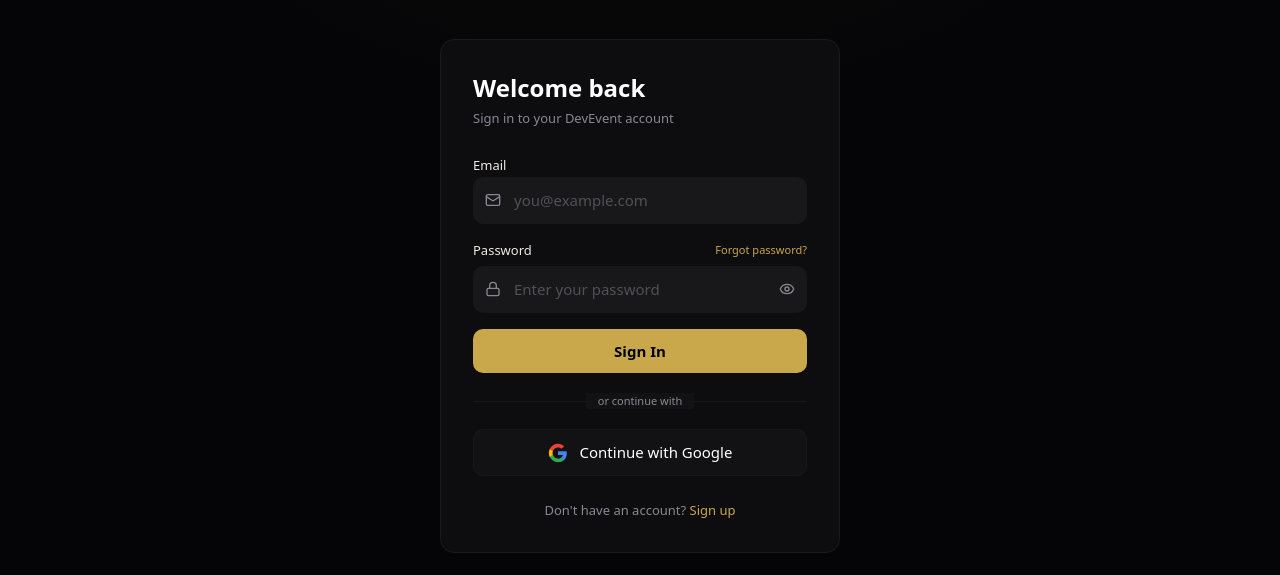
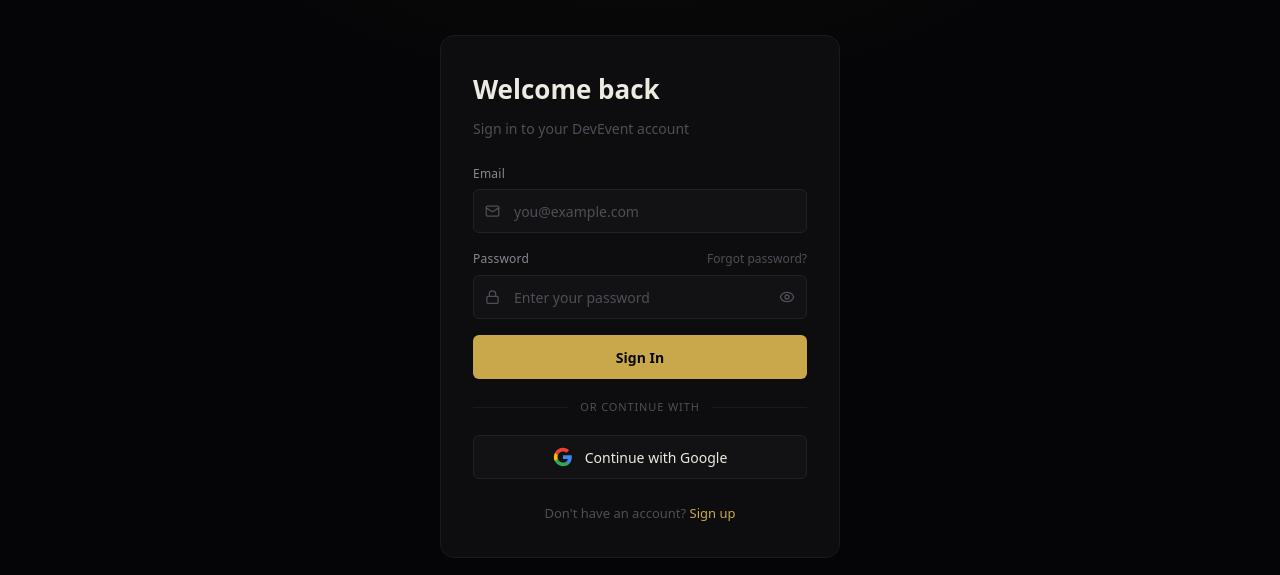
Before and after one commit to YashVarpe05/DevEvent, a Next.js app: page /login in a window 1280 px wide. Shown: the part 196-771 px from the top of the page. Built offline with nearby package versions, Linux system fonts and the light colour scheme; no server answers.

Commit message:
feat(auth): reskin login page dark theme

```diff
--- a/app/(auth)/login/page.tsx
+++ b/app/(auth)/login/page.tsx
@@ -49,24 +49,26 @@
 
 	return (
 		<div>
-			<h2 className="text-2xl font-bold text-white mb-1">Welcome back</h2>
-			<p className="text-light-200 text-sm mb-6">
+			<h2 style={{ fontFamily: 'var(--font-display)', fontSize: '26px', fontWeight: 600, color: 'var(--text-primary)', marginBottom: '6px' }}>
+				Welcome back
+			</h2>
+			<p style={{ fontSize: '14px', color: 'var(--text-muted)', marginBottom: '24px' }}>
 				Sign in to your DevEvent account
 			</p>
 
 			{error && (
-				<div className="mb-4 rounded-lg border border-red-500/30 bg-red-500/10 px-4 py-3 text-sm text-red-400">
+				<div style={{ border: '1px solid rgba(204,70,70,0.3)', background: 'rgba(204,70,70,0.06)', color: '#CC4646', borderRadius: 'var(--radius-md)', padding: '10px 14px', fontSize: '13px', marginBottom: '16px' }}>
 					{error}
 				</div>
 			)}
 
 			<form onSubmit={handleSubmit} className="space-y-4">
-				<div className="space-y-1.5">
-					<label htmlFor="login-email" className="text-sm text-light-100">
+				<div style={{ display: 'flex', flexDirection: 'column' }}>
+					<label htmlFor="login-email" style={{ fontSize: '12px', fontWeight: 500, color: 'var(--text-secondary)', letterSpacing: '0.02em', marginBottom: '6px' }}>
 						Email
 					</label>
 					<div className="relative">
-						<Mail className="absolute left-3 top-1/2 h-4 w-4 -translate-y-1/2 text-light-200" />
+						<Mail className="absolute left-[12px] top-1/2 -translate-y-1/2" style={{ color: 'var(--text-muted)', width: '15px', height: '15px' }} />
 						<input
 							id="login-email"
 							type="email"
@@ -74,25 +76,27 @@
 							onChange={(e) => setEmail(e.target.value)}
 							placeholder="you@example.com"
 							required
-							className="w-full rounded-lg border border-dark-200 bg-dark-200 py-2.5 pl-10 pr-4 text-white placeholder:text-light-200/50 focus:border-primary focus:outline-none focus:ring-1 focus:ring-primary transition-colors"
+							className="w-full text-[14px] outline-none transition-colors duration-150 placeholder:text-[var(--text-muted)] focus:border-[rgba(201,168,76,0.5)] focus:ring-[3px] focus:ring-[var(--gold-subtle)]"
+							style={{ height: '44px', background: 'var(--bg-elevated)', border: '1px solid var(--border)', borderRadius: 'var(--radius-md)', paddingLeft: '40px', paddingRight: '14px', color: 'var(--text-primary)' }}
 						/>
 					</div>
 				</div>
 
-				<div className="space-y-1.5">
-					<div className="flex items-center justify-between">
-						<label htmlFor="login-password" className="text-sm text-light-100">
+				<div style={{ display: 'flex', flexDirection: 'column' }}>
+					<div className="flex items-center justify-between" style={{ marginBottom: '6px' }}>
+						<label htmlFor="login-password" style={{ fontSize: '12px', fontWeight: 500, color: 'var(--text-secondary)', letterSpacing: '0.02em' }}>
 							Password
 						</label>
 						<Link
 							href="/forgot-password"
-							className="text-xs text-primary hover:text-primary/80 transition-colors"
+							className="hover:text-[var(--gold)] transition-colors duration-120"
+							style={{ fontSize: '12px', color: 'var(--text-muted)' }}
 						>
 							Forgot password?
 						</Link>
 					</div>
 					<div className="relative">
-						<Lock className="absolute left-3 top-1/2 h-4 w-4 -translate-y-1/2 text-light-200" />
+						<Lock className="absolute left-[12px] top-1/2 -translate-y-1/2" style={{ color: 'var(--text-muted)', width: '15px', height: '15px' }} />
 						<input
 							id="login-password"
 							type={showPassword ? "text" : "password"}
@@ -100,12 +104,14 @@
 							onChange={(e) => setPassword(e.target.value)}
 							placeholder="Enter your password"
 							required
-							className="w-full rounded-lg border border-dark-200 bg-dark-200 py-2.5 pl-10 pr-10 text-white placeholder:text-light-200/50 focus:border-primary focus:outline-none focus:ring-1 focus:ring-primary transition-colors"
+							className="w-full text-[14px] outline-none transition-colors duration-150 placeholder:text-[var(--text-muted)] focus:border-[rgba(201,168,76,0.5)] focus:ring-[3px] focus:ring-[var(--gold-subtle)]"
+							style={{ height: '44px', background: 'var(--bg-elevated)', border: '1px solid var(--border)', borderRadius: 'var(--radius-md)', paddingLeft: '40px', paddingRight: '40px', color: 'var(--text-primary)' }}
 						/>
 						<button
 							type="button"
 							onClick={() => setShowPassword(!showPassword)}
-							className="absolute right-3 top-1/2 -translate-y-1/2 text-light-200 hover:text-white transition-colors"
+							className="absolute right-3 top-1/2 -translate-y-1/2 transition-colors hover:text-[var(--text-primary)]"
+							style={{ color: 'var(--text-muted)' }}
 							aria-label={showPassword ? "Hide password" : "Show password"}
 						>
 							{showPassword ? (
@@ -120,11 +126,12 @@
 				<button
 					type="submit"
 					disabled={loading}
-					className="w-full rounded-lg bg-primary py-2.5 font-semibold text-black transition-all hover:bg-primary/90 disabled:opacity-50 disabled:cursor-not-allowed flex items-center justify-center gap-2"
+					className="w-full flex items-center justify-center gap-2 transition-colors duration-160 hover:bg-[var(--gold-bright)] disabled:opacity-50 disabled:cursor-not-allowed"
+					style={{ height: '44px', background: 'var(--gold)', color: 'var(--text-inverse)', fontWeight: 600, fontSize: '14px', borderRadius: 'var(--radius-md)', border: 'none', cursor: loading ? 'not-allowed' : 'pointer' }}
 				>
 					{loading ? (
 						<>
-							<Loader2 className="h-4 w-4 animate-spin" />
+							<Loader2 className="animate-spin" style={{ width: '16px', height: '16px', color: 'var(--text-inverse)' }} />
 							Signing in...
 						</>
 					) : (
@@ -137,10 +144,10 @@
 			<div className="mt-5">
 				<div className="relative mb-5">
 					<div className="absolute inset-0 flex items-center">
-						<div className="w-full border-t border-dark-200" />
+						<div className="w-full" style={{ borderTop: '1px solid var(--border-dim)' }} />
 					</div>
 					<div className="relative flex justify-center text-xs">
-						<span className="bg-dark-100 px-3 text-light-200">
+						<span style={{ background: 'var(--bg-surface)', padding: '0 12px', color: 'var(--text-muted)', fontSize: '11px', textTransform: 'uppercase', letterSpacing: '0.08em' }}>
 							or continue with
 						</span>
 					</div>
@@ -149,39 +156,29 @@
 				<button
 					onClick={handleGoogleSignIn}
 					disabled={googleLoading}
-					className="w-full rounded-lg border border-dark-200 bg-dark-200/50 py-2.5 font-medium text-white transition-all hover:bg-dark-200 disabled:opacity-50 disabled:cursor-not-allowed flex items-center justify-center gap-3"
+					className="w-full flex items-center justify-center gap-3 transition-all duration-160 hover:bg-[var(--bg-overlay)] hover:border-[var(--border-bright)] disabled:opacity-50 disabled:cursor-not-allowed"
+					style={{ height: '44px', background: 'var(--bg-elevated)', border: '1px solid var(--border)', borderRadius: 'var(--radius-md)', color: 'var(--text-primary)', fontSize: '14px', fontWeight: 500 }}
 				>
 					{googleLoading ? (
-						<Loader2 className="h-4 w-4 animate-spin" />
+						<Loader2 className="animate-spin" style={{ width: '16px', height: '16px' }} />
 					) : (
 						<svg className="h-5 w-5" viewBox="0 0 24 24">
-							<path
-								d="M22.56 12.25c0-.78-.07-1.53-.2-2.25H12v4.26h5.92a5.06 5.06 0 0 1-2.2 3.32v2.77h3.57c2.08-1.92 3.28-4.74 3.28-8.1z"
-								fill="#4285F4"
-							/>
-							<path
-								d="M12 23c2.97 0 5.46-.98 7.28-2.66l-3.57-2.77c-.98.66-2.23 1.06-3.71 1.06-2.86 0-5.29-1.93-6.16-4.53H2.18v2.84C3.99 20.53 7.7 23 12 23z"
-								fill="#34A853"
-							/>
-							<path
-								d="M5.84 14.09c-.22-.66-.35-1.36-.35-2.09s.13-1.43.35-2.09V7.07H2.18C1.43 8.55 1 10.22 1 12s.43 3.45 1.18 4.93l2.85-2.22.81-.62z"
-								fill="#FBBC05"
-							/>
-							<path
-								d="M12 5.38c1.62 0 3.06.56 4.21 1.64l3.15-3.15C17.45 2.09 14.97 1 12 1 7.7 1 3.99 3.47 2.18 7.07l3.66 2.84c.87-2.6 3.3-4.53 6.16-4.53z"
-								fill="#EA4335"
-							/>
+							<path d="M22.56 12.25c0-.78-.07-1.53-.2-2.25H12v4.26h5.92a5.06 5.06 0 0 1-2.2 3.32v2.77h3.57c2.08-1.92 3.28-4.74 3.28-8.1z" fill="#4285F4" />
+							<path d="M12 23c2.97 0 5.46-.98 7.28-2.66l-3.57-2.77c-.98.66-2.23 1.06-3.71 1.06-2.86 0-5.29-1.93-6.16-4.53H2.18v2.84C3.99 20.53 7.7 23 12 23z" fill="#34A853" />
+							<path d="M5.84 14.09c-.22-.66-.35-1.36-.35-2.09s.13-1.43.35-2.09V7.07H2.18C1.43 8.55 1 10.22 1 12s.43 3.45 1.18 4.93l2.85-2.22.81-.62z" fill="#FBBC05" />
+							<path d="M12 5.38c1.62 0 3.06.56 4.21 1.64l3.15-3.15C17.45 2.09 14.97 1 12 1 7.7 1 3.99 3.47 2.18 7.07l3.66 2.84c.87-2.6 3.3-4.53 6.16-4.53z" fill="#EA4335" />
 						</svg>
 					)}
 					Continue with Google
 				</button>
 			</div>
 
-			<p className="mt-6 text-center text-sm text-light-200">
+			<p style={{ marginTop: '24px', textAlign: 'center', fontSize: '13px', color: 'var(--text-muted)' }}>
 				Don&apos;t have an account?{" "}
 				<Link
 					href="/signup"
-					className="text-primary hover:text-primary/80 font-medium transition-colors"
+					className="hover:text-[var(--gold-bright)] transition-colors"
+					style={{ color: 'var(--gold)' }}
 				>
 					Sign up
 				</Link>
@@ -192,7 +189,7 @@
 
 export default function LoginPage() {
 	return (
-		<Suspense fallback={<div className="text-center text-light-200">Loading...</div>}>
+		<Suspense fallback={<div style={{ textAlign: 'center', color: 'var(--text-muted)', fontSize: '14px' }}>Loading...</div>}>
 			<LoginForm />
 		</Suspense>
 	);
```
